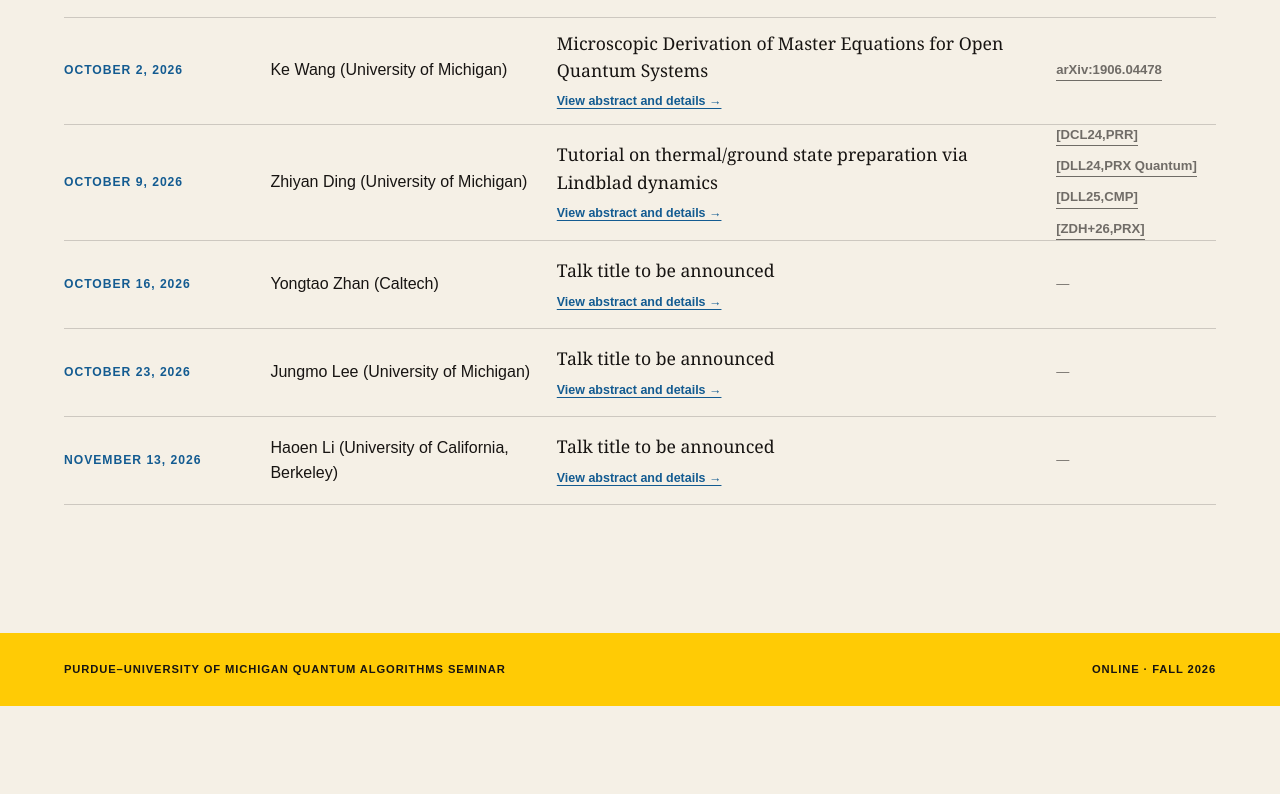
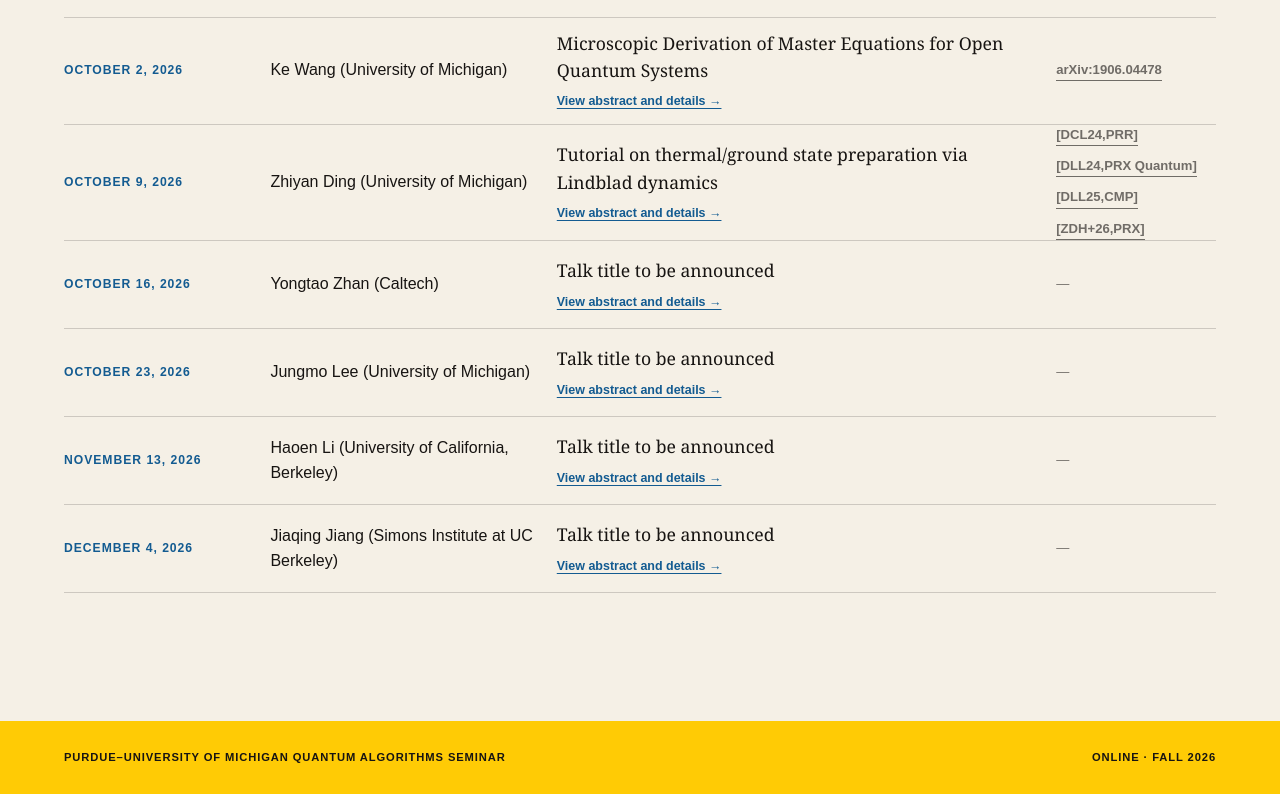
Before and after one commit to zrz1996/purdue-umich-quantum-algorithms-seminar, a Next.js app: page / in a window 1280 px wide. Shown: the part 1465-2259 px from the top of the page. Before the commit the page ends 2171 px from the top, so only its background shows below. Built offline with nearby package versions, Linux system fonts and the light colour scheme.

Commit message:
update talks

```diff
--- a/app/data/talks.ts
+++ b/app/data/talks.ts
@@ -93,6 +93,15 @@ export const talks: Talk[] = [
     time: '4:10PM–5:10PM EST',
     materials: [],
   },
+    {
+    slug: '2026-12-04-jiaqing-jiang',
+    date: 'December 4, 2026',
+    speaker: 'Jiaqing Jiang (Simons Institute at UC Berkeley)',
+    title: 'TBD',
+    abstract: 'TBD',
+    time: '4:10PM–5:10PM EST',
+    materials: [],
+  },
 ];
 
 // Change this slug after each seminar to feature the next scheduled talk.
```
